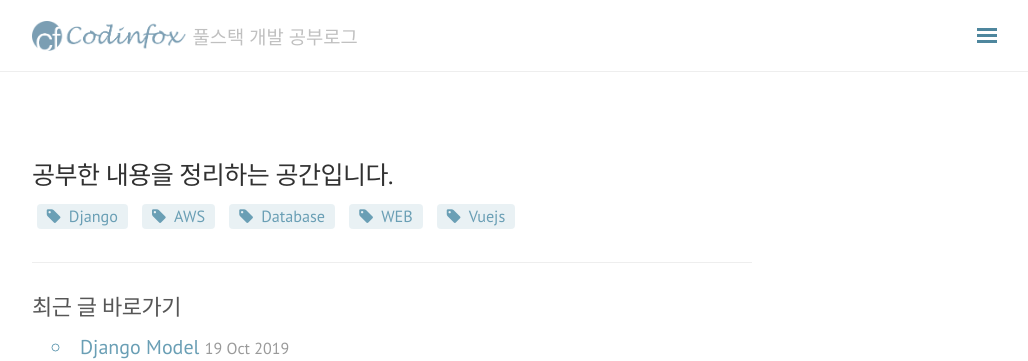
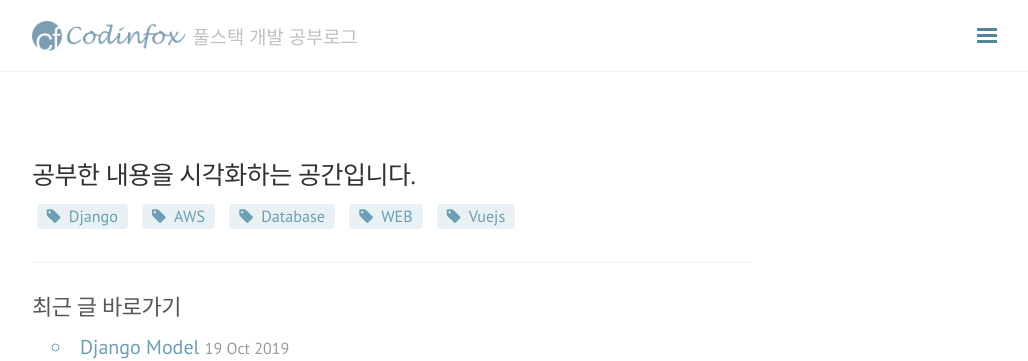
Before and after one commit to haeyong27/haeyong27.github.io, a Jekyll site: the page built from index.html, in a window 1280 px wide and 1109 px high. Shown: the top 361 px of the window, without its empty margins (248-1276 px from the left). Built offline with Jekyll 4.4.1, drawn with Linux system fonts in a browser that asks for light colours; nearby versions of some CDN libraries.

Commit message:
인사말

```diff
--- a/index.html
+++ b/index.html
@@ -33,7 +33,7 @@ title: Home
 
   </head>
   <body>
-    <h3>공부한 내용을 정리하는 공간입니다.</h3>
+    <h3>공부한 내용을 시각화하는 공간입니다.</h3>
     <div class="tags-expo">
       <div class="tags-expo-list">
         {% for tag in site.categories %}
```
